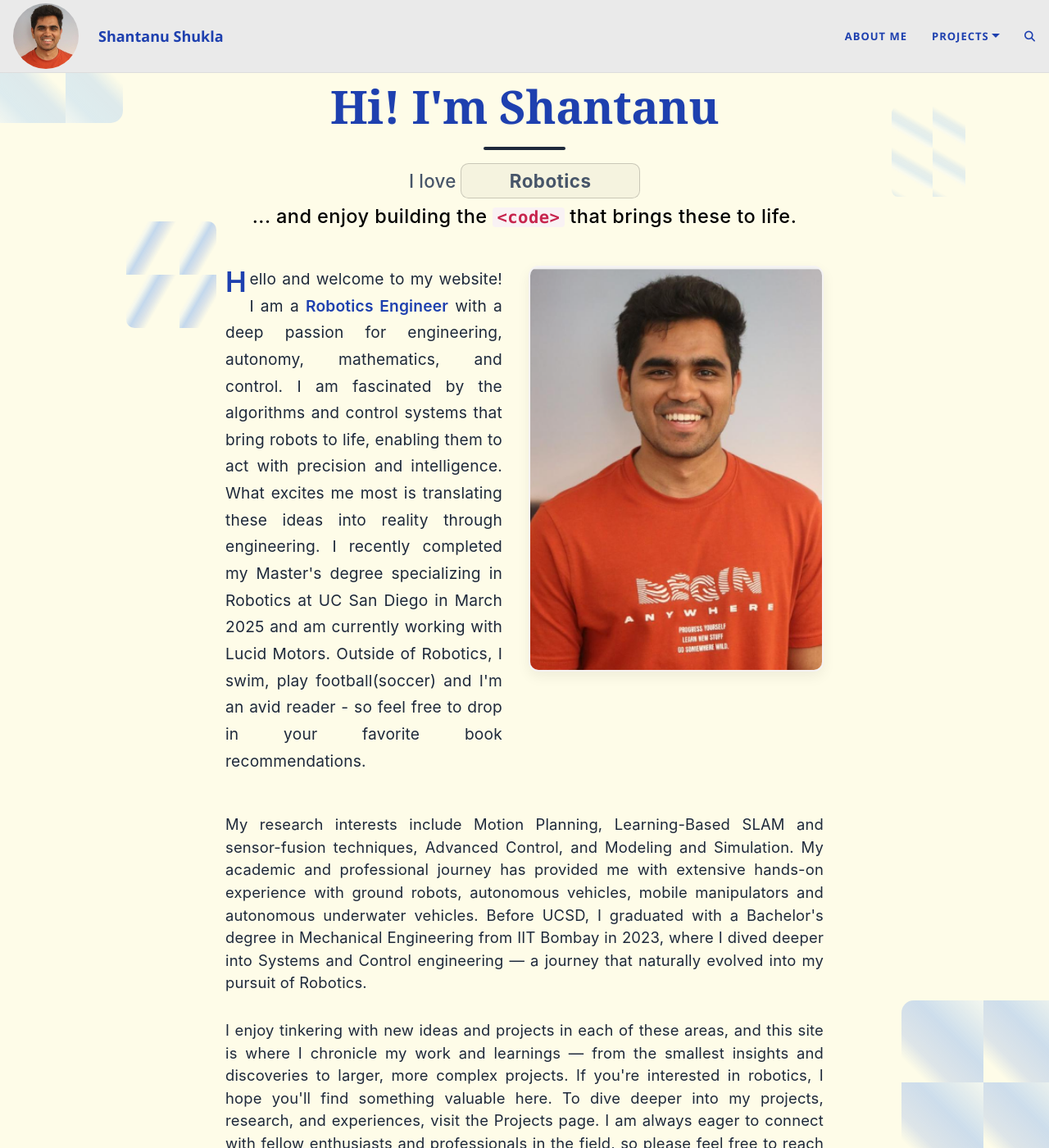
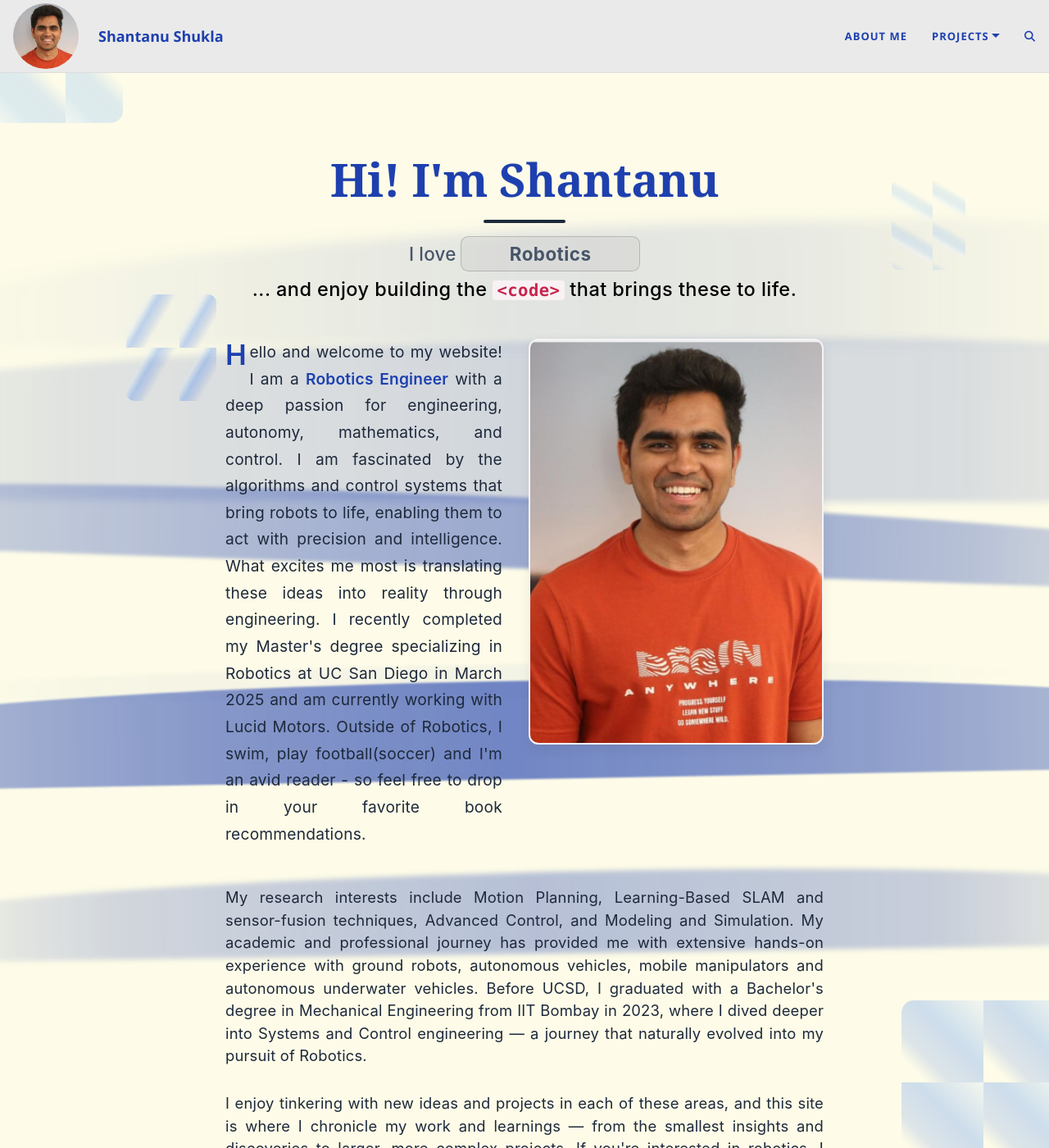
Before and after one commit to shantanusshukla/shantanusshukla.github.io, a Jekyll site: the page built from index.html, in a window 1280 px wide and 1400 px high. Shown: the whole window at 82% size. Built offline with Jekyll 4.4.1, drawn with Linux system fonts in a browser that asks for light colours; the list of posts is cut into pages by our own code; comment, search, counter and statistics services are not loaded.

Commit message:
fix waves

```diff
--- a/assets/css/style.css
+++ b/assets/css/style.css
@@ -62,7 +62,20 @@
   position: relative;
   background: #fefce8; /* Clean bright cream background */
   min-height: 100vh;
-  /* Clean static background - no additional patterns */
+}
+
+/* Ensure all content is above waves */
+.navbar,
+.intro-header,
+.home-section,
+.container,
+.page-content,
+main,
+nav,
+header,
+footer {
+  position: relative;
+  z-index: 10; /* Above waves */
 }
 
 /* Professional Triangular Geometric Background */
@@ -72,8 +85,8 @@
   left: 0;
   width: 100%;
   height: 100%;
-  background: linear-gradient(135deg, var(--background-cream) 0%, var(--background-light) 50%, var(--background-accent) 100%);
-  z-index: -2;
+  background: #fefce8; /* Clean cream background - behind waves */
+  z-index: -2; /* Behind waves */
   overflow: hidden;
 }
 
--- a/assets/css/wavy-animation.css
+++ b/assets/css/wavy-animation.css
@@ -7,7 +7,7 @@
   left: 0;
   width: 100%;
   height: 100%;
-  z-index: -5; /* Behind content but visible */
+  z-index: -1; /* Behind content but in front of cream background */
   overflow: hidden;
   pointer-events: none;
 }
@@ -21,11 +21,11 @@
   height: 120px;
   background: linear-gradient(90deg,
     transparent 0%,
-    rgba(30, 64, 175, 0.15) 10%,
-    rgba(30, 64, 175, 0.25) 30%,
-    rgba(30, 64, 175, 0.3) 50%,
-    rgba(30, 64, 175, 0.25) 70%,
-    rgba(30, 64, 175, 0.15) 90%,
+    rgba(30, 64, 175, 0.4) 10%,
+    rgba(30, 64, 175, 0.6) 30%,
+    rgba(30, 64, 175, 0.7) 50%,
+    rgba(30, 64, 175, 0.6) 70%,
+    rgba(30, 64, 175, 0.4) 90%,
     transparent 100%
   );
   border-radius: 50% 50% 0 0;
@@ -43,10 +43,10 @@
   height: 80px;
   background: linear-gradient(90deg,
     transparent 0%,
-    rgba(30, 64, 175, 0.1) 15%,
-    rgba(30, 64, 175, 0.18) 40%,
-    rgba(30, 64, 175, 0.2) 60%,
-    rgba(30, 64, 175, 0.15) 80%,
+    rgba(30, 64, 175, 0.3) 15%,
+    rgba(30, 64, 175, 0.5) 40%,
+    rgba(30, 64, 175, 0.6) 60%,
+    rgba(30, 64, 175, 0.4) 80%,
     transparent 100%
   );
   border-radius: 40% 60% 0 0;
@@ -64,9 +64,9 @@
   height: 100px;
   background: linear-gradient(90deg,
     transparent 0%,
-    rgba(30, 64, 175, 0.08) 20%,
-    rgba(30, 64, 175, 0.12) 50%,
-    rgba(30, 64, 175, 0.1) 80%,
+    rgba(30, 64, 175, 0.25) 20%,
+    rgba(30, 64, 175, 0.4) 50%,
+    rgba(30, 64, 175, 0.3) 80%,
     transparent 100%
   );
   border-radius: 60% 40% 0 0;
@@ -84,9 +84,9 @@
   height: 200px;
   background: linear-gradient(90deg,
     transparent 0%,
-    rgba(30, 64, 175, 0.05) 25%,
-    rgba(30, 64, 175, 0.08) 50%,
-    rgba(30, 64, 175, 0.06) 75%,
+    rgba(30, 64, 175, 0.2) 25%,
+    rgba(30, 64, 175, 0.3) 50%,
+    rgba(30, 64, 175, 0.25) 75%,
     transparent 100%
   );
   border-radius: 70% 30% 0 0;
@@ -104,9 +104,9 @@
   height: 150px;
   background: linear-gradient(90deg,
     transparent 0%,
-    rgba(30, 64, 175, 0.03) 30%,
-    rgba(30, 64, 175, 0.05) 50%,
-    rgba(30, 64, 175, 0.04) 70%,
+    rgba(30, 64, 175, 0.15) 30%,
+    rgba(30, 64, 175, 0.25) 50%,
+    rgba(30, 64, 175, 0.2) 70%,
     transparent 100%
   );
   border-radius: 80% 20% 0 0;
```
